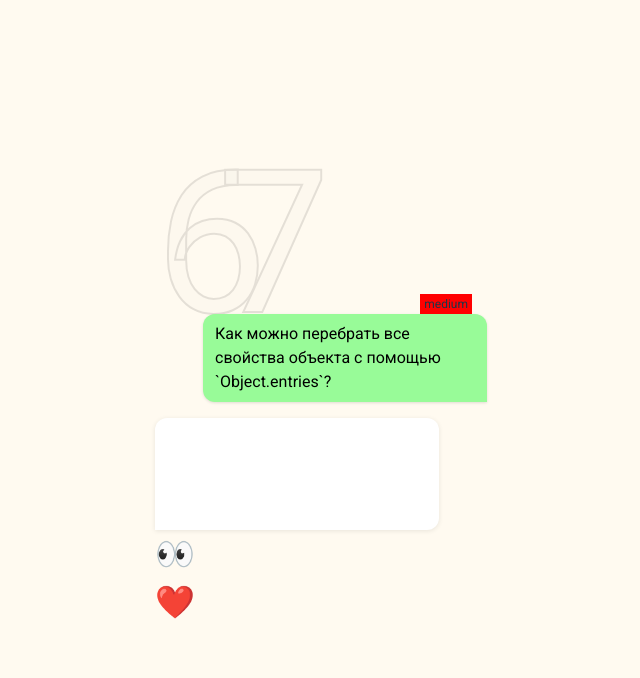
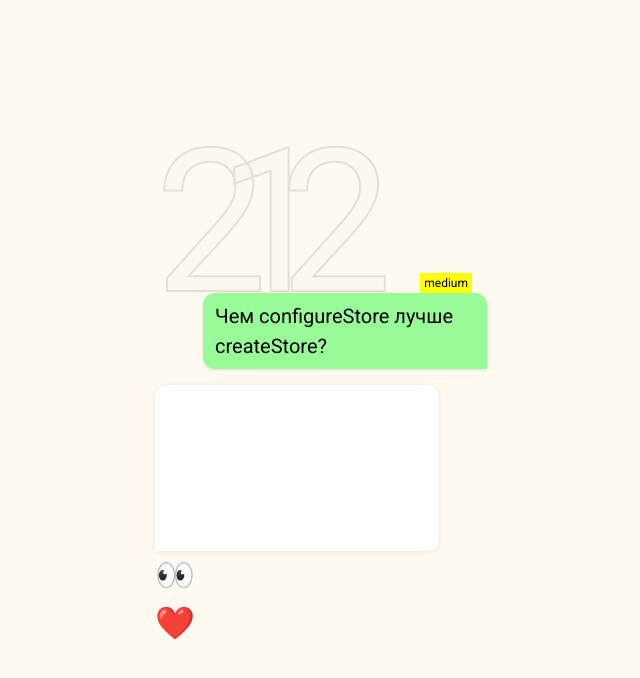
Before and after one commit to dimarique/FE_Check, a React (Vite) app: page / in a window 1280 px wide. Shown: the top 678 px of the page, without its empty margins (319-959 px from the left). Built offline with nearby package versions, Linux system fonts and the light colour scheme.

Commit message:
add colorcoded tags background, other improvements

```diff
--- a/src/App.css
+++ b/src/App.css
@@ -4,4 +4,5 @@
   padding: 0 1rem;
   box-sizing: border-box;
   font-family: Roboto, sans-serif;
+  font-size: 20px;
 }
--- a/src/App.jsx
+++ b/src/App.jsx
@@ -9,26 +9,24 @@ import Id from "./components/Id/Id";
 
 function App() {
   const allData = [...data1, ...data2];
-  const [index, setIndex] = useState(() =>
-    Math.floor(Math.random() * allData.length),
-  );
+  const randomCard = () => Math.floor(Math.random() * allData.length);
+  const [index, setIndex] = useState(() => randomCard());
   const [isVisible, setIsVisible] = useState(false);
+  const cardNumber = allData[index];
+
   const handleButtonClick = () => {
-    setIndex(Math.floor(Math.random() * allData.length));
+    setIndex(randomCard());
     setIsVisible(false);
   };
 
   return (
     <>
-      <Id text={allData[index].id} />
-      <Question
-        text={allData[index].question}
-        tag={allData[index].difficulty}
-      />
+      <Id text={cardNumber.id} />
+      <Question text={cardNumber.question} tag={cardNumber.difficulty} />
       <Answer
         setIsVisible={setIsVisible}
         isVisible={isVisible}
-        text={allData[index].answer}
+        text={cardNumber.answer}
       />
       <Button
         buttonText={"❤️"}
--- a/src/components/Question/Question.jsx
+++ b/src/components/Question/Question.jsx
@@ -1,10 +1,11 @@
 import styles from "./Question.module.css";
 
 const Question = ({ text, tag }) => {
+  const bageColor = { easy: "green", medium: "yellow", hard: "red" };
   return (
     <div className={styles.question_wrapper}>
       <p className={styles.question_text}>{text}</p>
-      <span className={styles.question_tag}>{tag}</span>
+      <span className={`${styles.question_tag} ${styles[tag]}`}>{tag}</span>
     </div>
   );
 };
--- a/src/components/Question/Question.module.css
+++ b/src/components/Question/Question.module.css
@@ -20,6 +20,18 @@
   right: 15px;
   top: -20px;
   font-size: 12px;
-  background-color: red;
   padding: 1px 4px;
 }
+
+.easy {
+  background-color: green;
+}
+
+.hard {
+  background-color: red;
+}
+
+.medium {
+  background-color: yellow;
+  color: black;
+}
```
